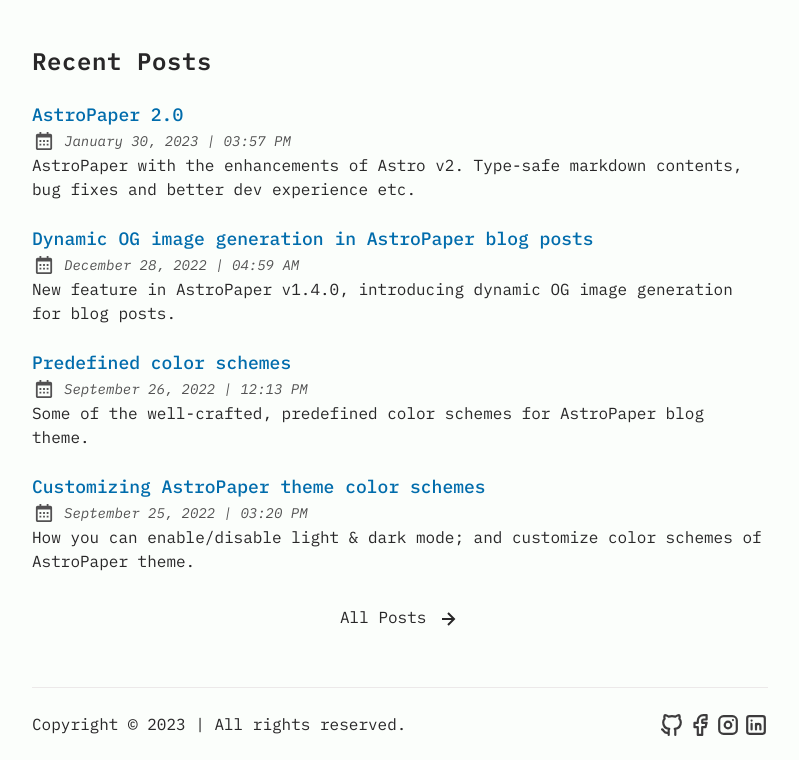
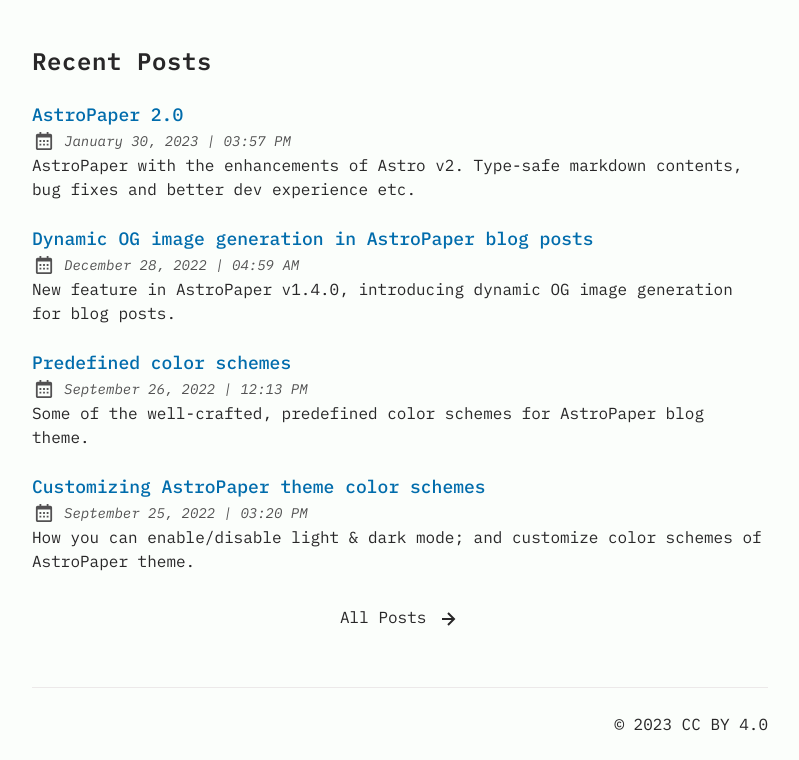
Before and after one commit to cornedriesprong/cornedriesprong.github.io, an Astro site: page / in a window 1280 px wide. Shown: the part 932-1692 px from the top of the page, without its empty margins (240-1039 px from the left). Built offline with nearby package versions, Linux system fonts and the light colour scheme; Astro itself is replaced by a stand-in of ours; some packages are replaced by stand-ins of ours.

Commit message:
added CC footer

```diff
--- a/src/components/Footer.astro
+++ b/src/components/Footer.astro
@@ -1,7 +1,6 @@
 ---
 import Hr from "./Hr.astro";
-import Socials from "./Socials.astro";
-
+import LinkButton from "./LinkButton.astro";
 const currentYear = new Date().getFullYear();
 
 export interface Props {
@@ -14,11 +13,16 @@ const { noMarginTop = false } = Astro.props;
 <footer class={`${noMarginTop ? "" : "mt-auto"}`}>
   <Hr noPadding />
   <div class="footer-wrapper">
-    <Socials centered />
     <div class="copyright-wrapper">
-      <span>Copyright &#169; {currentYear}</span>
-      <span class="separator">&nbsp;|&nbsp;</span>
-      <span>All rights reserved.</span>
+      <span
+        >© {currentYear}
+        <LinkButton
+          href="https://creativecommons.org/licenses/by/4.0/"
+          title="Creative Commons License 4.0"
+        >
+          CC BY 4.0
+        </LinkButton></span
+      >
     </div>
   </div>
 </footer>
```
